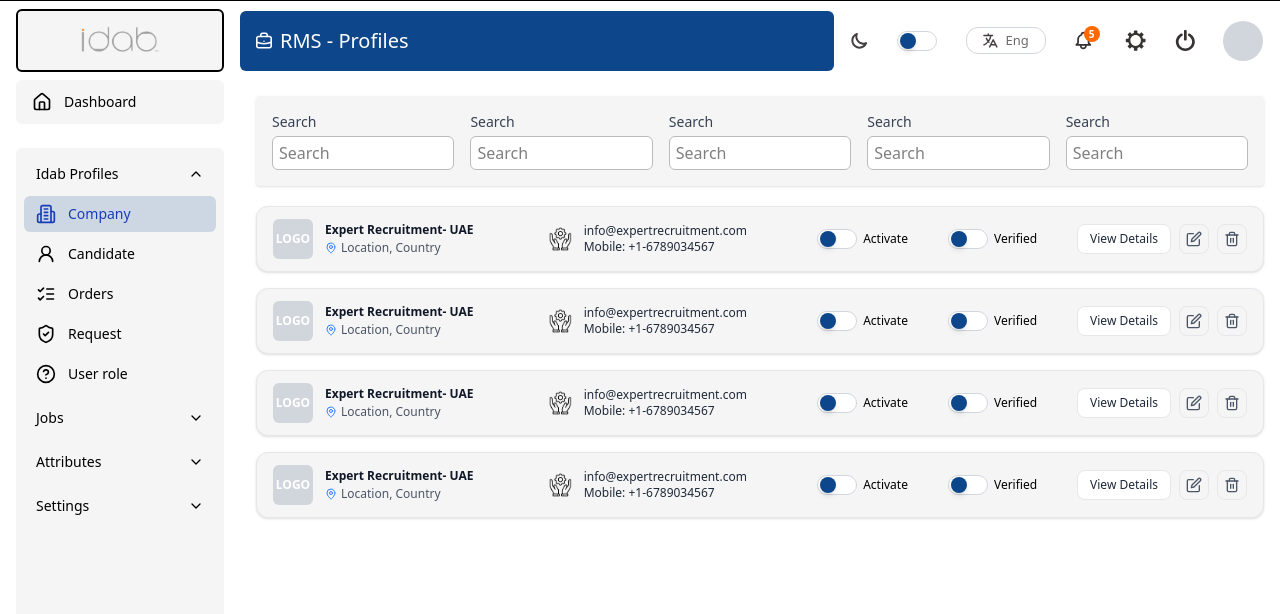
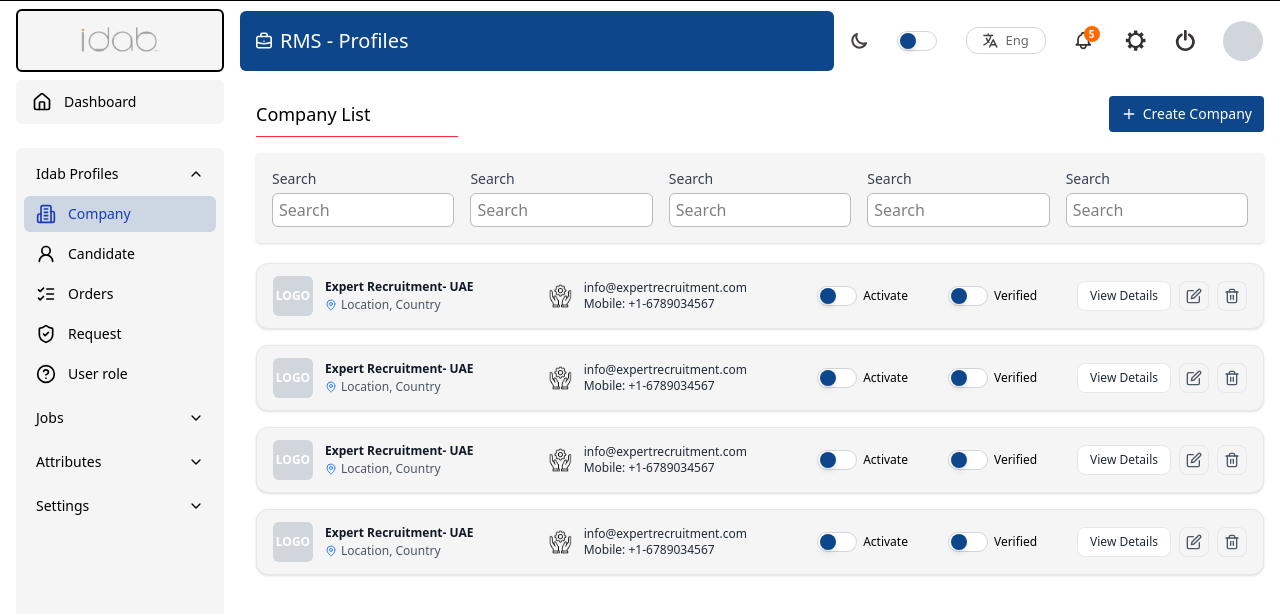
Before and after one commit to fardin-developer/Sales-Dashboard, a React (Vite) app: page / in a window 1280 px wide. Shown: the top 614 px of the page. Built offline with nearby package versions, Linux system fonts and the light colour scheme.

Commit message:
top dashboard added

```diff
--- a/src/components/ComprehensiveCreateForm.jsx
+++ b/src/components/ComprehensiveCreateForm.jsx
@@ -3,7 +3,7 @@ import { Plus, Upload, Calendar } from 'lucide-react';
 
 const ComprehensiveCreateForm = () => {
   return (
-    <div className="w-full max-w-5xl mx-auto">
+    <div className="w-full p-2 mx-auto">
       <h2 className="text-lg font-medium pb-2 border-b border-red-500 mb-6">Create</h2>
 
       <div className="grid grid-cols-1 md:grid-cols-2 gap-6">
@@ -340,7 +340,7 @@ const ComprehensiveCreateForm = () => {
       </div>
 
       {/* Create Button */}
-      <div className="flex justify-end mt-6">
+      <div className="flex justify-center mt-6">
         <button className="px-6 py-2 bg-primary text-white rounded flex items-center gap-2">
           <Plus size={16} />
           Create
--- a/src/components/CreateCompanyForm.jsx
+++ b/src/components/CreateCompanyForm.jsx
@@ -5,7 +5,7 @@ const CreateCompanyForm = () => {
   const [serviceProvider, setServiceProvider] = useState(false);
 
   return (
-    <div className="w-full max-w-3xl mx-auto">
+    <div className="w-full p-2 mx-auto">
       <h2 className="text-lg font-medium pb-2 border-b border-red-500 mb-4">Create Company</h2>
 
       {/* Account Details Section */}
--- /dev/null
+++ b/src/components/DashboardTop.jsx
@@ -0,0 +1,19 @@
+import React from 'react';
+import { Plus } from 'lucide-react';
+
+const DashboardTop = () => {
+  return (
+    <div className='w-full flex flex-col mb-4'>
+      <div className='w-full flex justify-between items-center'>
+        <div className='text-lg font-medium'>Company List</div>
+        <button className='bg-primary text-white rounded px-3 py-2 text-sm flex items-center gap-1.5'>
+          <Plus size={16} />
+          Create Company
+        </button>
+      </div>
+      <div className='w-1/5 border-b border-red-500 mt-1'></div>
+    </div>
+  )
+}
+
+export default DashboardTop;
--- a/src/pages/Dashboard.jsx
+++ b/src/pages/Dashboard.jsx
@@ -1,10 +1,12 @@
 import React from 'react'
 import RecruitmentCard from '../components/RecruitmentCard'
 import FilterBar from '../components/FilterBar'
+import DashboardTop from '../components/DashboardTop'
 const Dashboard = () => {
   return (
    <>
   <div className='mt-20'>
+    <DashboardTop/>
     <FilterBar/>
   <RecruitmentCard/>
    <RecruitmentCard/>
```
